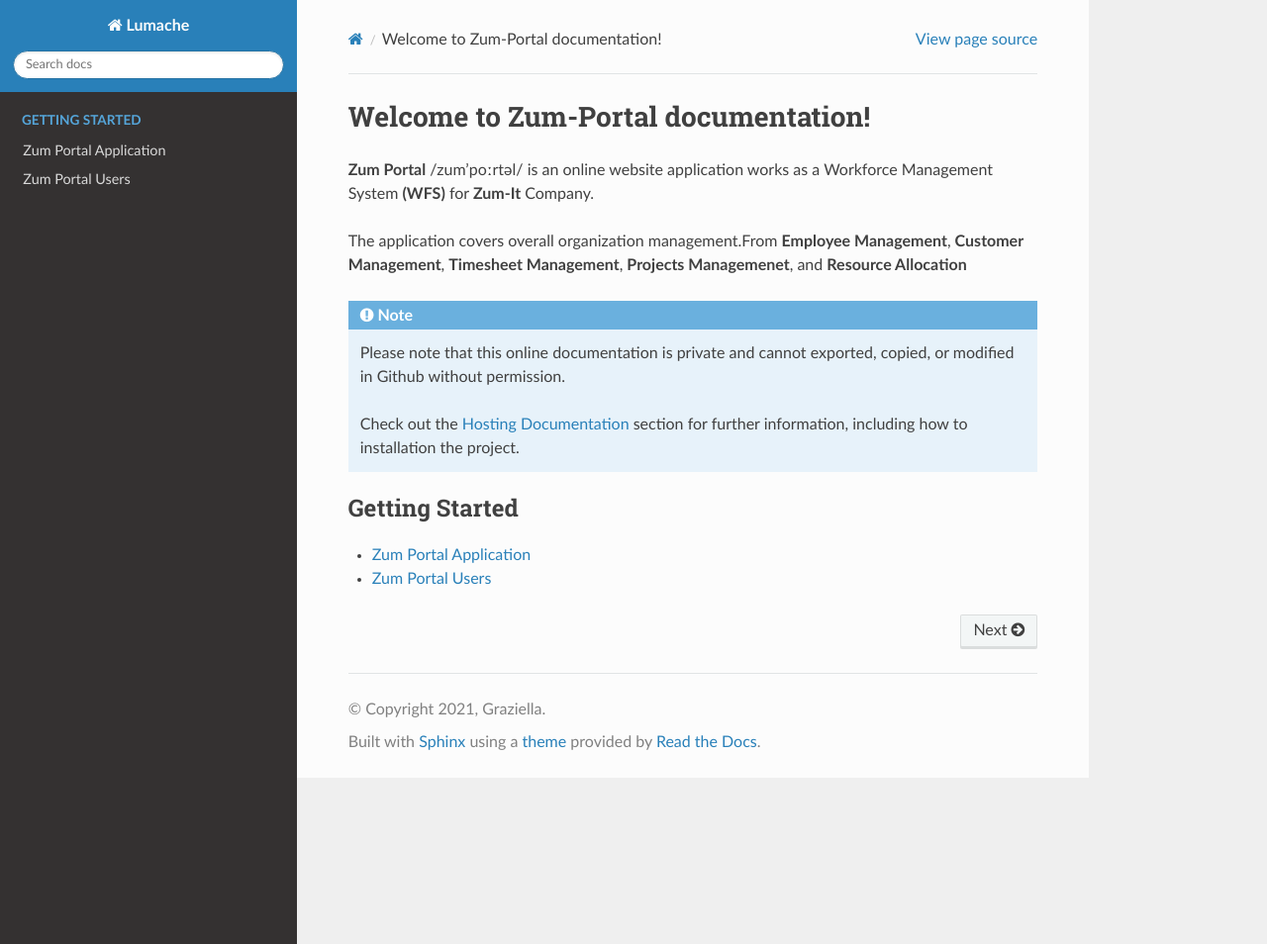
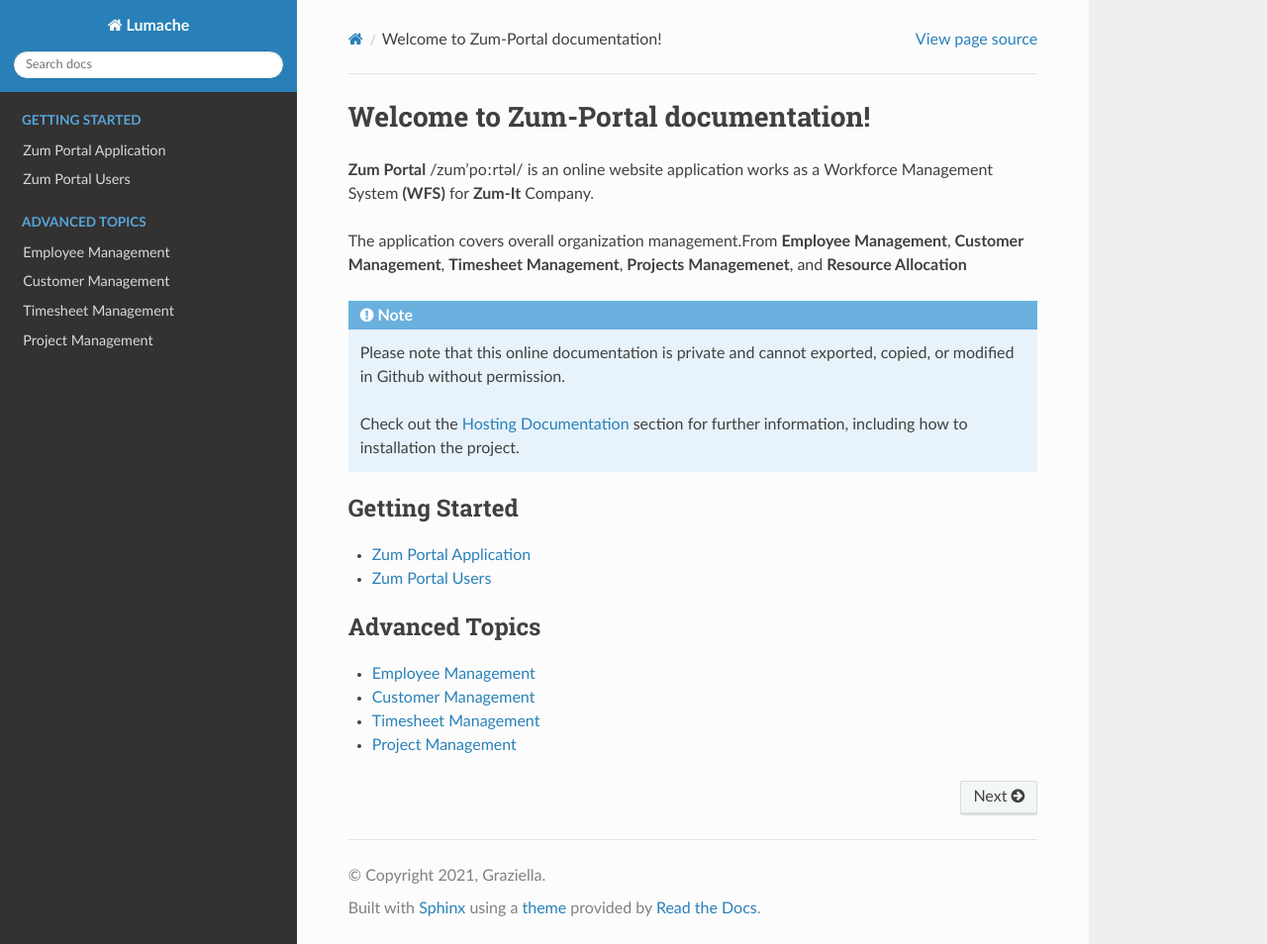
Before and after one commit to ghadiben0/Project-Zum-Portal, a Sphinx documentation site: the page built from docs/source/index.rst, in a window 1280 px wide and 954 px high. Shown: the whole window at 99% size. Built offline with Sphinx 7.4.7 and the Read the Docs theme 3.1.0, drawn with Linux system fonts in a browser that asks for light colours.

Commit message:
Update index.rst

```diff
--- a/docs/source/index.rst
+++ b/docs/source/index.rst
@@ -24,3 +24,14 @@
 
    zumportaldefinition
    zumportalusers
+
+
+.. toctree::
+   :maxdepth: 2
+   :caption: Advanced Topics
+   :titlesonly:
+
+   employeemanagement
+   customermanagement
+   timesheetmanagement
+   projectmanagement
```
